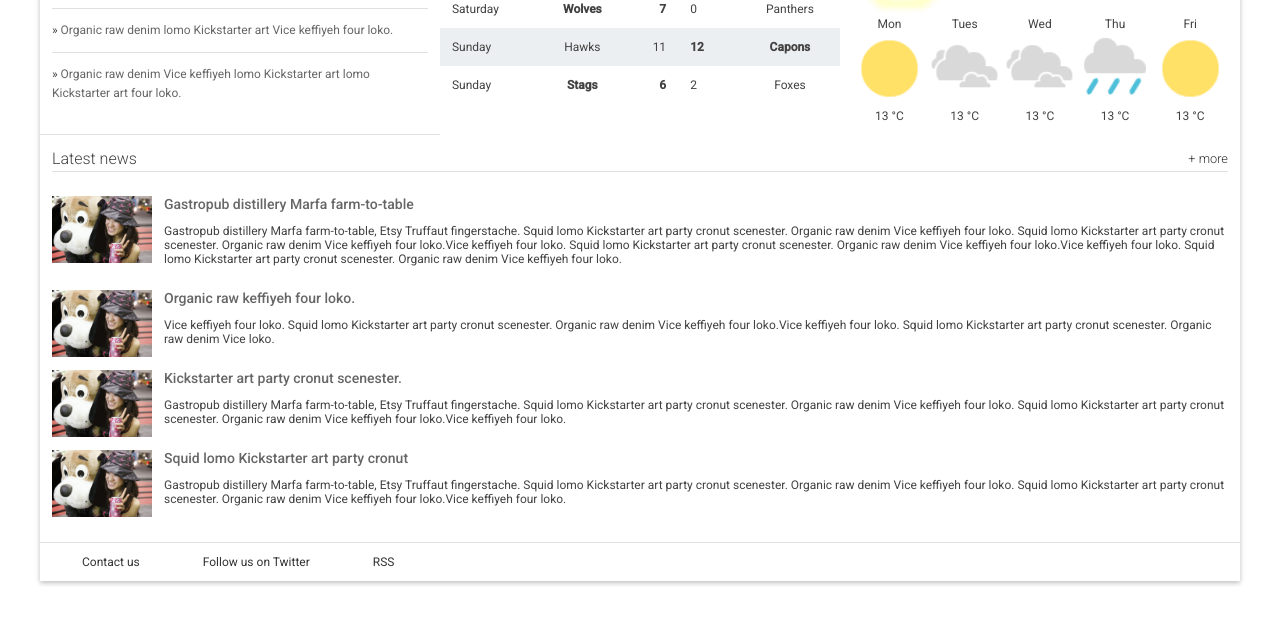
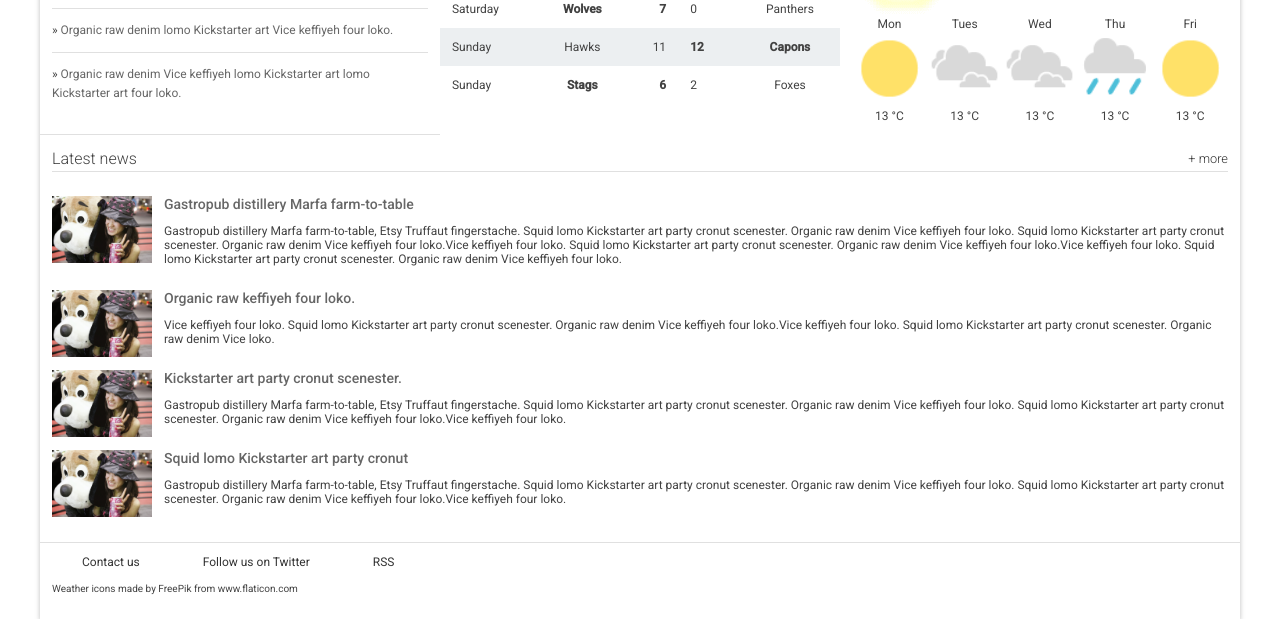
Before and after one commit to julianjohannesen/BrightonTimes, a plain HTML site: page index.html in a window 1280 px wide. Shown: the part 713-1332 px from the top of the page. Before the commit the page ends 1300 px from the top, so only its background shows below. Drawn offline with Linux system fonts and the light colour scheme.

Commit message:
Info about preloading and about svg weather icons

```diff
--- a/index.html
+++ b/index.html
@@ -7,6 +7,7 @@
     <title>Brighton Times</title>
 
     <!-- CSS -->
+    <!-- I preload this css, because that it is essential to rendering above the fold content-->
     <link rel="preload" as="style" type="text/css" href="https://fonts.googleapis.com/css?family=Roboto:300,400,500">
     <link rel="preload" as="style" type="text/css" href="main.css">
 
@@ -184,6 +185,7 @@
           <li><a href="#">Follow us on Twitter</a></li>
           <li><a href="#">RSS</a></li>
         </ul>
+        <p><small>Weather icons made by FreePik from www.flaticon.com </small></p>
       </footer>
     </main>
   </div> <!-- /wrapper -->
```
